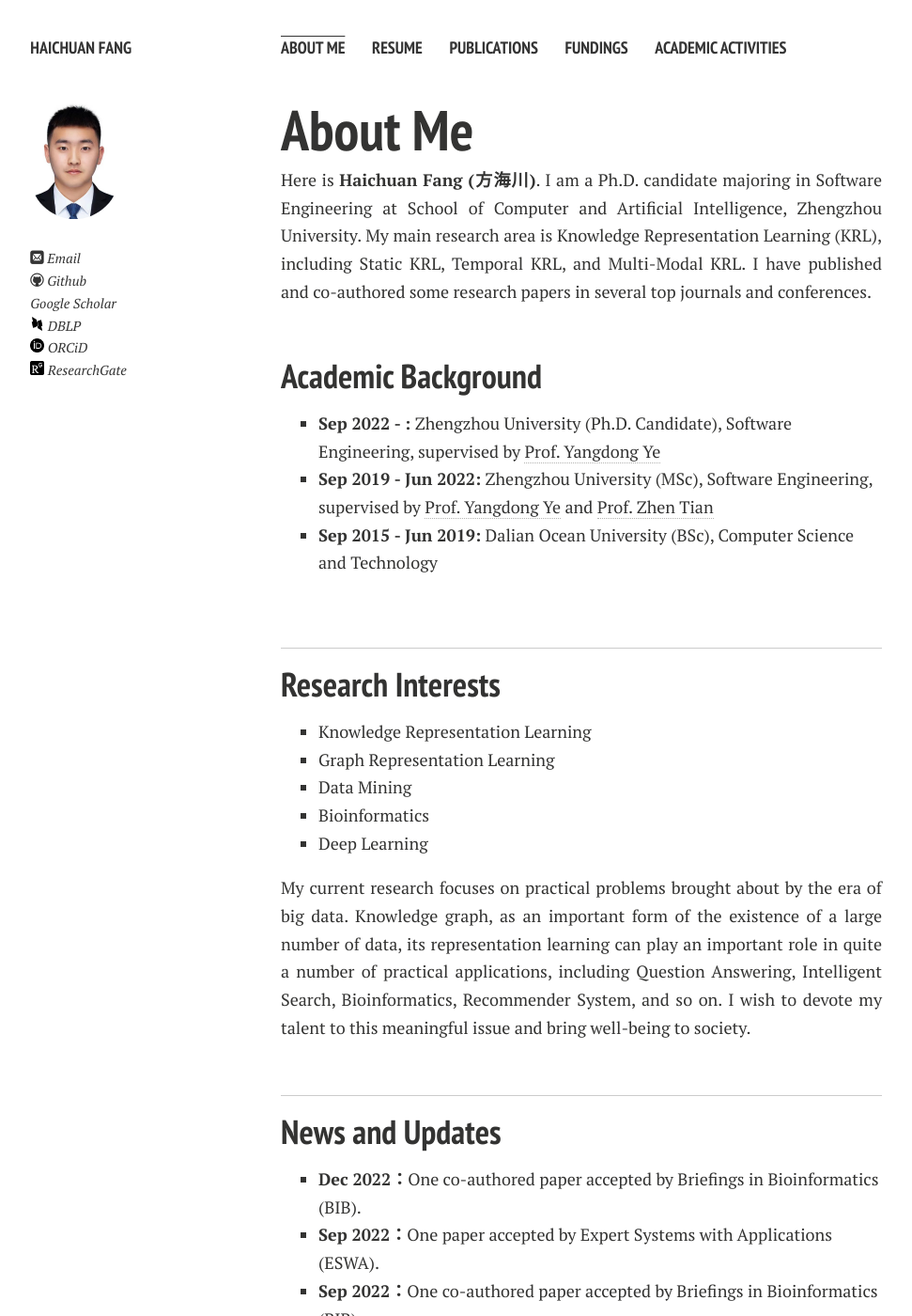
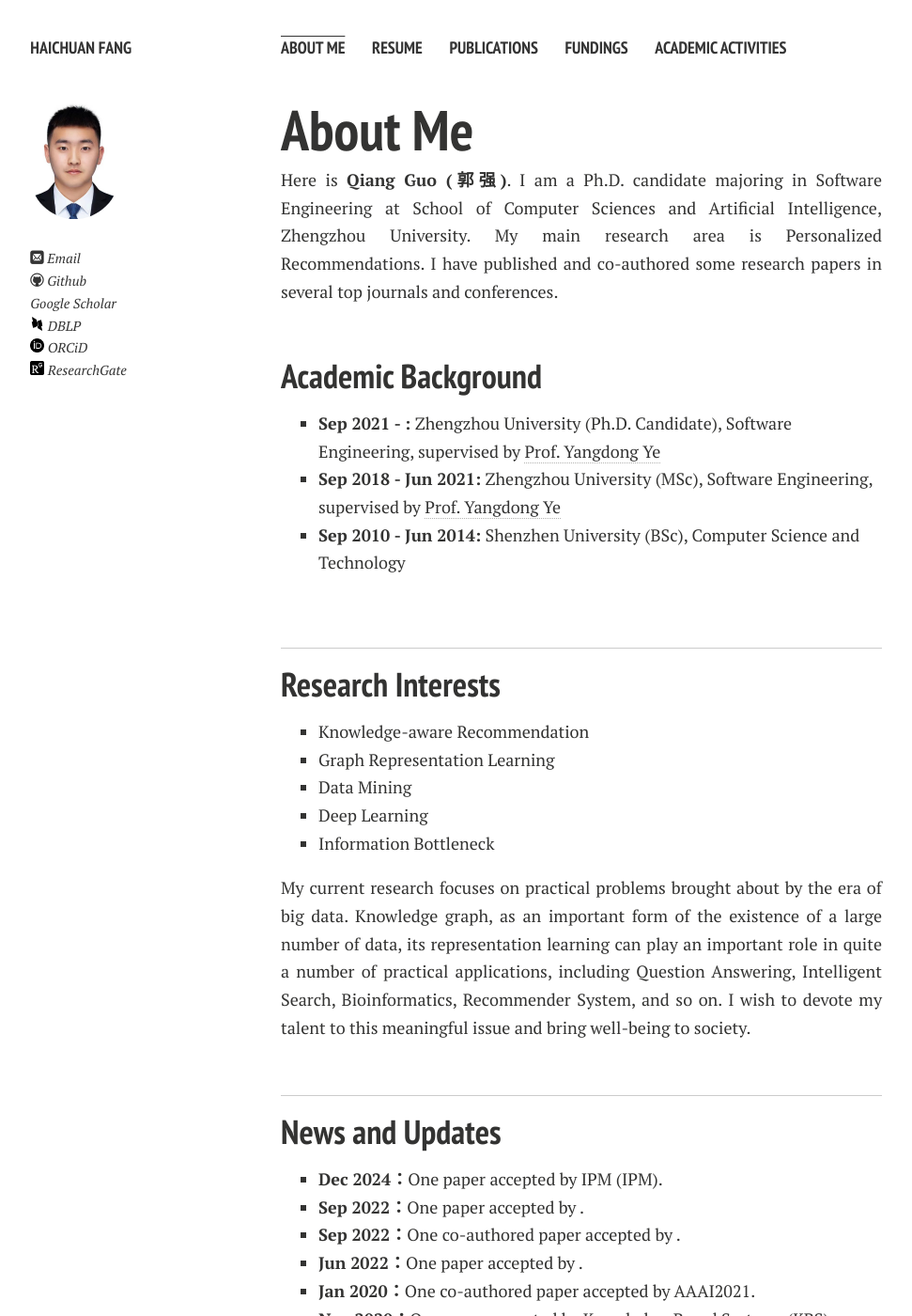
Before and after one commit to ieqiangguo/ieqiangguo.github.io, a Jekyll site: the page built from index.md, in a window 1280 px wide and 1400 px high. Shown: the whole window at 94% size, without its empty margins (21-992 px from the left). Built offline with Jekyll 4.4.1, drawn with Linux system fonts in a browser that asks for light colours; nearby versions of some CDN libraries; comment, search, counter and statistics services are not loaded; a style sheet for code colours, icons or effects is not loaded; our own code applies the rules of GitHub Pages for plain Markdown files; some of the changed text lies outside the part shown.

Commit message:
Update index.md

```diff
--- a/index.md
+++ b/index.md
@@ -5,16 +5,16 @@ layout: page
 # About Me
 
 <!-- <img src="https://caihanlin.com/caihanlin.jpg" class="floatpic" width="360" height="480"> -->
-<p align="justify">Here is <b>Haichuan Fang (方海川)</b>. I am a  Ph.D. candidate majoring in Software Engineering at School of Computer and Artificial Intelligence, Zhengzhou University. My main research area is Knowledge Representation Learning (KRL), including Static KRL, Temporal KRL, and Multi-Modal KRL. I have published and co-authored some research papers in several top journals and conferences.</p>
+<p align="justify">Here is <b>Qiang Guo (郭强)</b>. I am a  Ph.D. candidate majoring in Software Engineering at School of Computer Sciences and Artificial Intelligence, Zhengzhou University. My main research area is Personalized Recommendations. I have published and co-authored some research papers in several top journals and conferences.</p>
 <br>
 
 ## Academic Background
 
 <!-- **<font color='red'>[Highlight]</font> I am looking for PhD to start in 2025 Fall. Contact me if you have any leads!** -->
 
-- **Sep 2022 - :** Zhengzhou University (Ph.D. Candidate), Software Engineering, supervised by [Prof. Yangdong Ye](http://www5.zzu.edu.cn/mlis/)
-- **Sep 2019 - Jun 2022:** Zhengzhou University (MSc), Software Engineering, supervised by [Prof. Yangdong Ye](http://www5.zzu.edu.cn/mlis/) and [Prof. Zhen Tian](https://lovehades001.github.io/)
-- **Sep 2015 - Jun 2019:** Dalian Ocean University (BSc), Computer Science and Technology
+- **Sep 2021 - :** Zhengzhou University (Ph.D. Candidate), Software Engineering, supervised by [Prof. Yangdong Ye](http://www5.zzu.edu.cn/mlis/)
+- **Sep 2018 - Jun 2021:** Zhengzhou University (MSc), Software Engineering, supervised by [Prof. Yangdong Ye](http://www5.zzu.edu.cn/mlis/)
+- **Sep 2010 - Jun 2014:** Shenzhen University (BSc), Computer Science and Technology
 
 <!-- - Expect to apply for a one-year MSc in the UK and will graduate in 2025. Looking for PhD position after MSc! -->
 <br>
@@ -23,11 +23,11 @@ layout: page
 
 ## Research Interests
 
-- Knowledge Representation Learning
+- Knowledge-aware Recommendation
 - Graph Representation Learning
 - Data Mining
-- Bioinformatics
 - Deep Learning
+- Information Bottleneck
 <p align="justify">My current research focuses on practical problems brought about by the era of big data. Knowledge graph, as an important form of the existence of a large number of data, its representation learning can play an important role in quite a number of practical applications, including Question Answering, Intelligent Search, Bioinformatics, Recommender System, and so on. I wish to devote my talent to this meaningful issue and bring well-being to society.</p>
 <br>
 
@@ -35,9 +35,9 @@ layout: page
 
 ## News and Updates
 
-- **Dec 2022：**One co-authored paper accepted by Briefings in Bioinformatics (BIB).
-- **Sep 2022：**One paper accepted by Expert Systems with Applications (ESWA).
-- **Sep 2022：**One co-authored paper accepted by Briefings in Bioinformatics (BIB).
-- **Jun 2022：**One paper accepted by IEEE/ACM Transactions on Computational Biology and Bioinformatics (TCBB).
-- **Jan 2022：**One paper accepted by BMC Bioinformatics.
-- **Nov 2020：**One paper accepted by International Conference on Bioinformatics and Biomedicine (BIBM).
+- **Dec 2024：**One paper accepted by IPM (IPM).
+- **Sep 2022：**One paper accepted by .
+- **Sep 2022：**One co-authored paper accepted by .
+- **Jun 2022：**One paper accepted by .
+- **Jan 2020：**One co-authored paper accepted by AAAI2021.
+- **Nov 2020：**One paper accepted by Knowledge-Based Systems (KBS).
```
